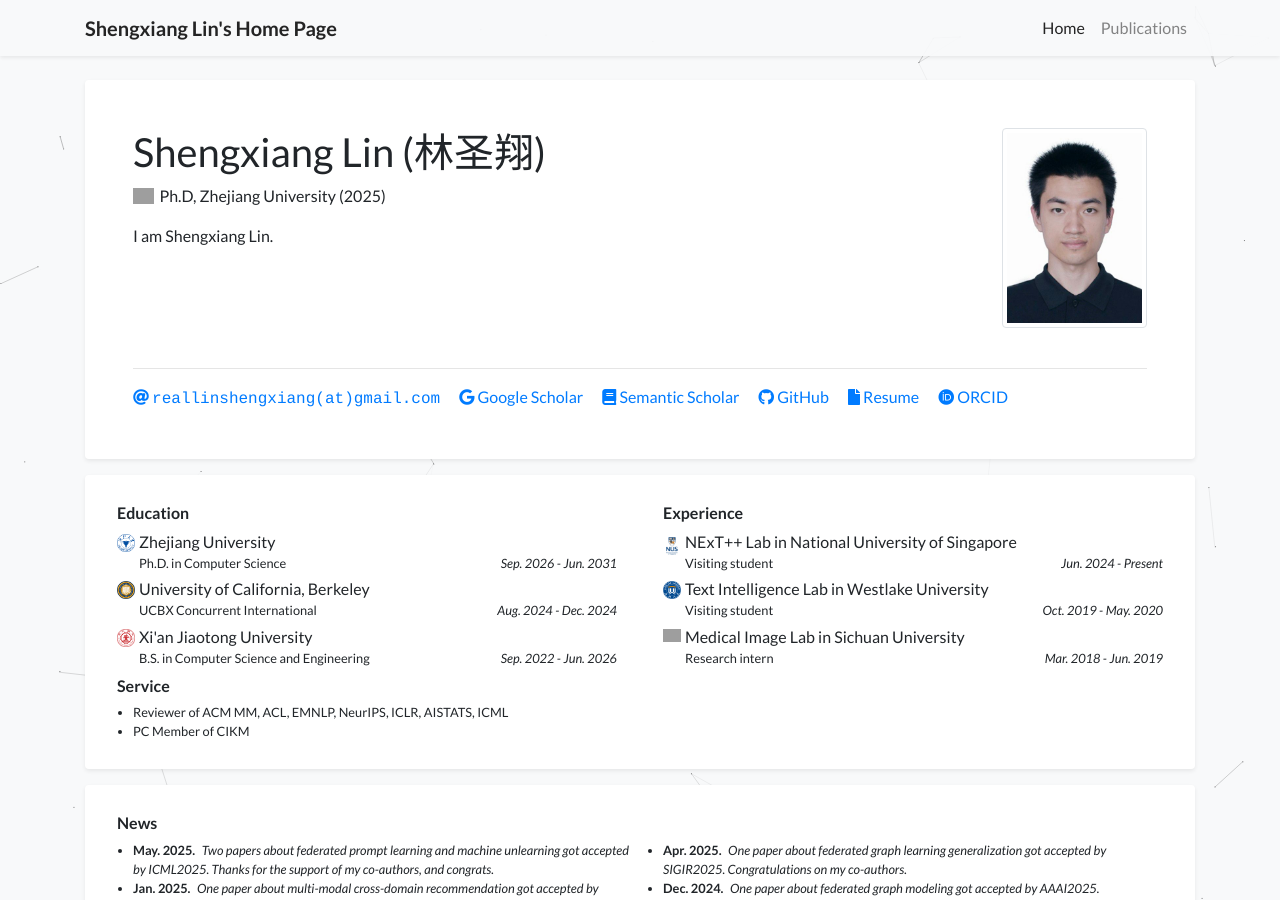
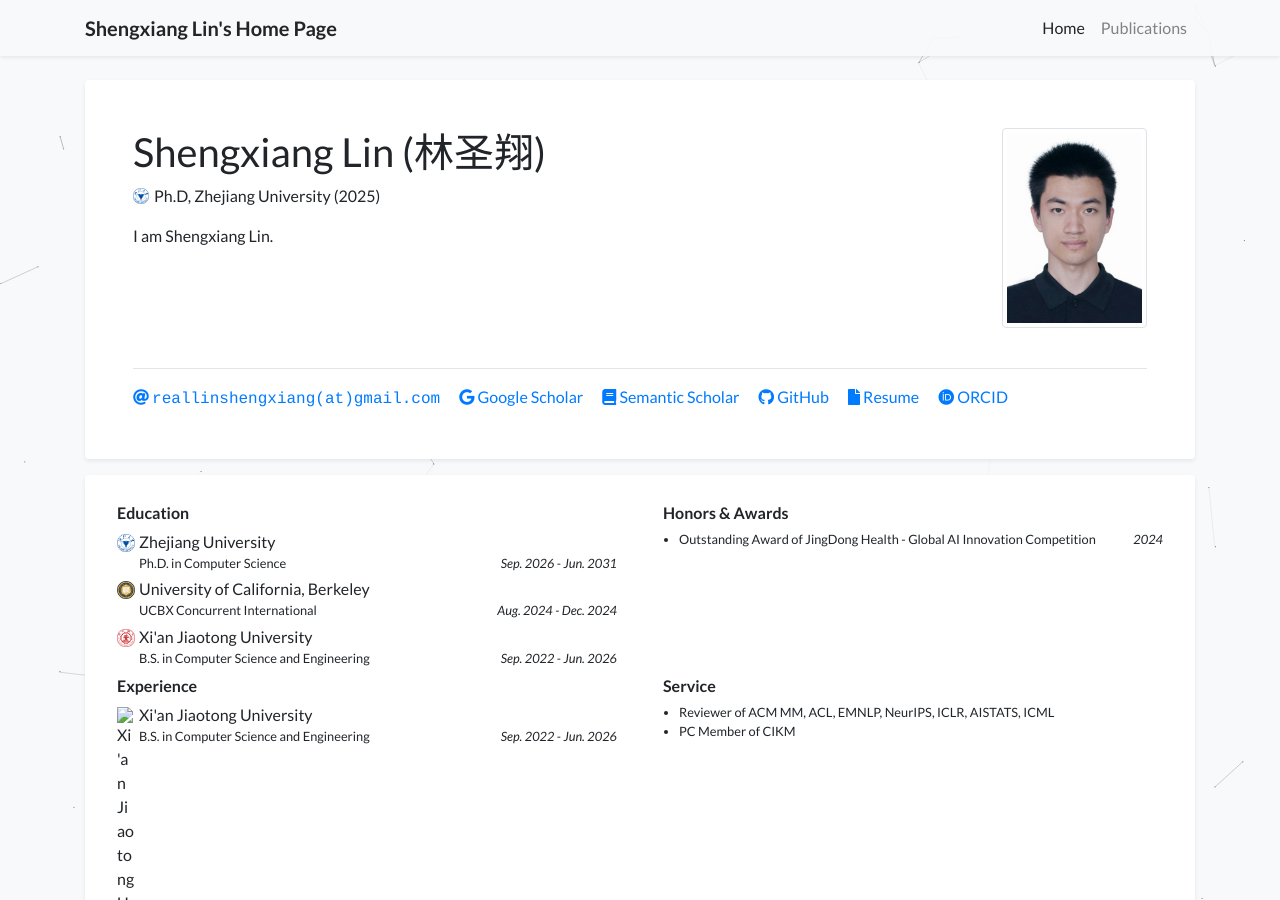
Before and after one commit to Lin-Shengxiang/Lin-Shengxiang.github.io, a Jekyll site: the page built from index.html, in a window 1280 px wide and 900 px high. Built offline with Jekyll 4.4.1, drawn with Linux system fonts in a browser that asks for light colours; a style sheet for code colours, icons or effects is not loaded; grey boxes are pictures that could not be loaded.

Commit message:
Update profile.yml

```diff
--- a/_data/profile.yml
+++ b/_data/profile.yml
@@ -2,7 +2,7 @@ primary_name: "Shengxiang Lin (林圣翔)"
 navbar_name: "Shengxiang Lin's Home Page"
 
 positions:
-  - '<span class="no-break"><img src="assets/images/badges/zju_logo.png" alt="Zhejiang University" class="inline-badge"/></span> Ph.D, Zhejiang University (2025)'
+  - '<span class="no-break"><img src="assets/images/badges/zju_logo.webp" alt="Zhejiang University" class="inline-badge"/></span> Ph.D, Zhejiang University (2025)'
 
 email: "reallinshengxiang@gmail.com"
 gscholar: W-rloDsAAAAJ
@@ -43,35 +43,14 @@ education:
     date: Sep. 2022 - Jun. 2026
 
 experience:
-  - name: NExT++ Lab in National University of Singapore
-    logo: assets/images/badges/nus_logo.png
-    position: Visiting student
-    date: Jun. 2024 - Present
-  - name: Text Intelligence Lab in Westlake University
-    logo: assets/images/badges/westlake_logo.png
-    position: Visiting student
-    date: Oct. 2019 - May. 2020
-  - name: Medical Image Lab in Sichuan University
-    logo: assets/images/badges/scu_logo.png
-    position: Research intern
-    date: Mar. 2018 -	Jun. 2019
+  - name: Xi'an Jiaotong University
+    logo:
+    position: B.S. in Computer Science and Engineering
+    date: Sep. 2022 - Jun. 2026
 
-
-#awards:
-#- name: Outstanding Award of JingDong Health - Global AI Innovation Competition
-#  date: 2024
-#- name: First Prize of Baidu PaddlePaddle AGI Hackathon
-#  date: 2024
-#- name: Third Prize of Digital Medical Technology and Application Innovation Competition
-#  date: 2023
-#- name: Third Prize of Baichuan Intelligence and Amazon Cloud AGI Hackathon
-#  date: 2023
-#- name: Silver of Kaggle RSNA Screening Mammography Breast Cancer Detection
-#  date: 2023
-#- name: Outstanding Award of IEEE UV 2022 "Vision Meets Algae" Object Detection Challenge
-#  date: 2022
-#- name: <a href="https://www.paddlepaddle.org.cn/ppdemd?n=/ppdemd/%E7%8E%8B%E8%8D%A3%E8%83%9C">Baidu PaddlePaddle Developers Experts</a>
-#  date: 2021
+awards:
+- name: Outstanding Award of JingDong Health - Global AI Innovation Competition
+  date: 2024
 
 service:
   - name: Reviewer of ACM MM, ACL, EMNLP, NeurIPS, ICLR, AISTATS, ICML
```
